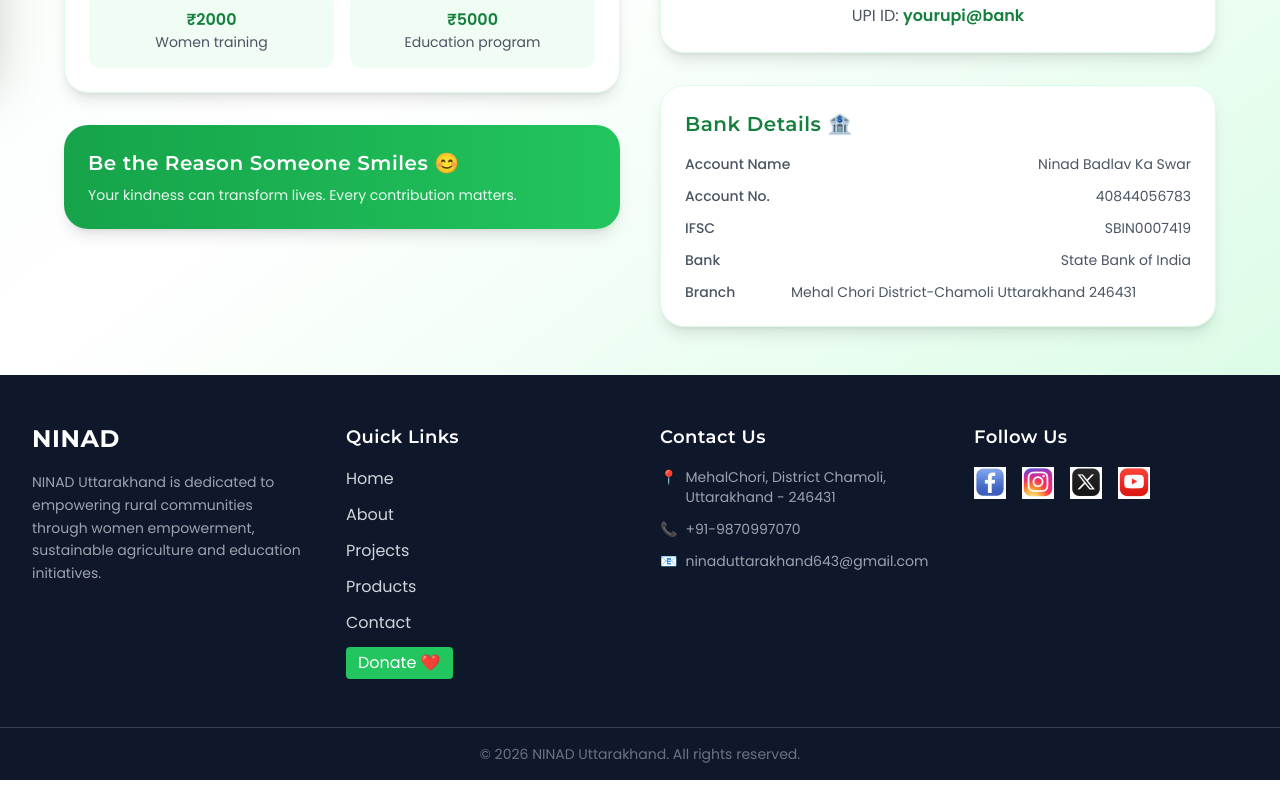
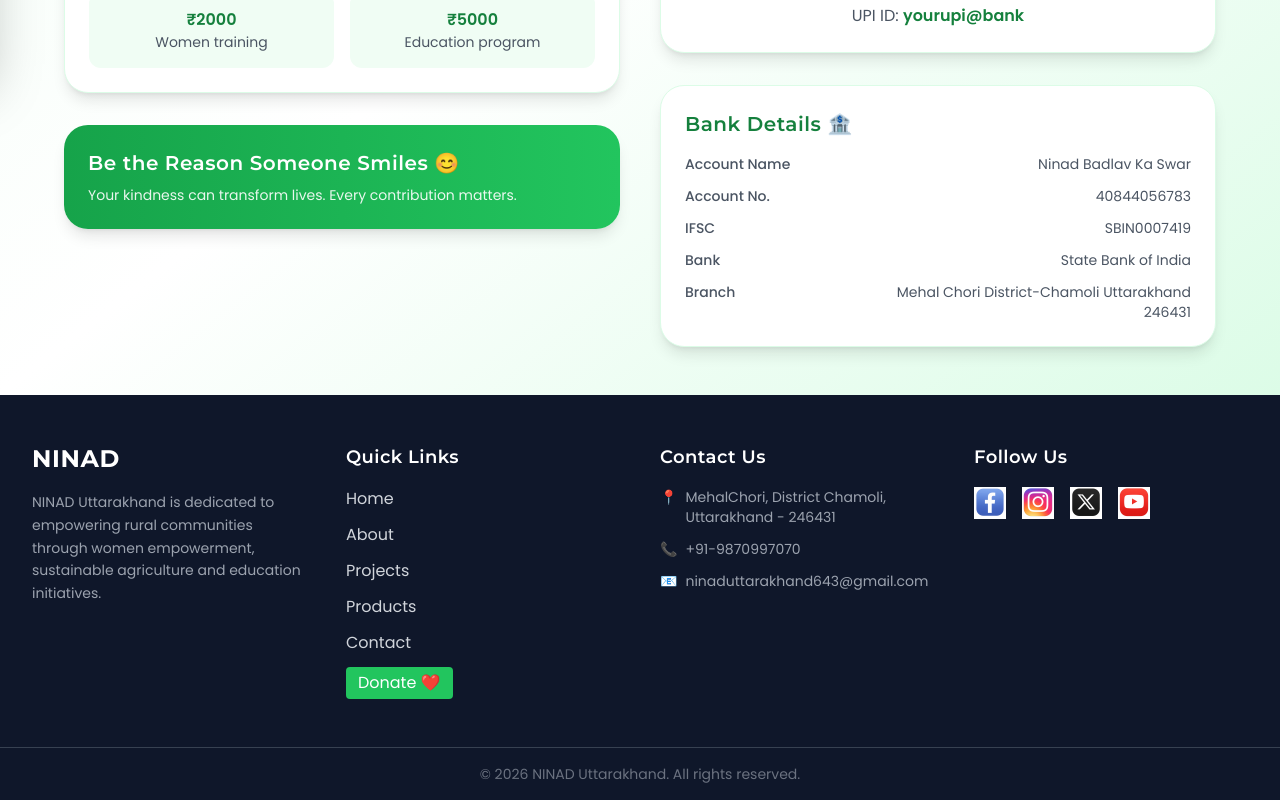
Before and after one commit to Altarina-creative/Ninad-, a React (Vite) app in the folder client/: page /donate in a window 1280 px wide. Shown: the part 724-1524 px from the top of the page. Built offline with nearby package versions, Linux system fonts and the light colour scheme.

Commit message:
Update Donate.jsx

```diff
--- a/client/src/pages/Donate.jsx
+++ b/client/src/pages/Donate.jsx
@@ -129,13 +129,15 @@ const Donate = () => {
                 <span>State Bank of India</span>
               </div>
 
-              <div className="flex gap-4">
-              <span className="font-medium min-w-[90px]">Branch</span>
-              <span className="text-left">
-              Mehal Chori District-Chamoli Uttarakhand 246431
-              </span>
-              </div>
+             <div className="flex justify-between gap-4">
+            <span className="font-medium w-[120px]">Branch</span>
 
+           <span className="text-right flex-1">
+            Mehal Chori District-Chamoli Uttarakhand
+             <br className="hidden md:block" />
+            246431
+           </span>
+            </div>
             </div>
           </div>
 
```
